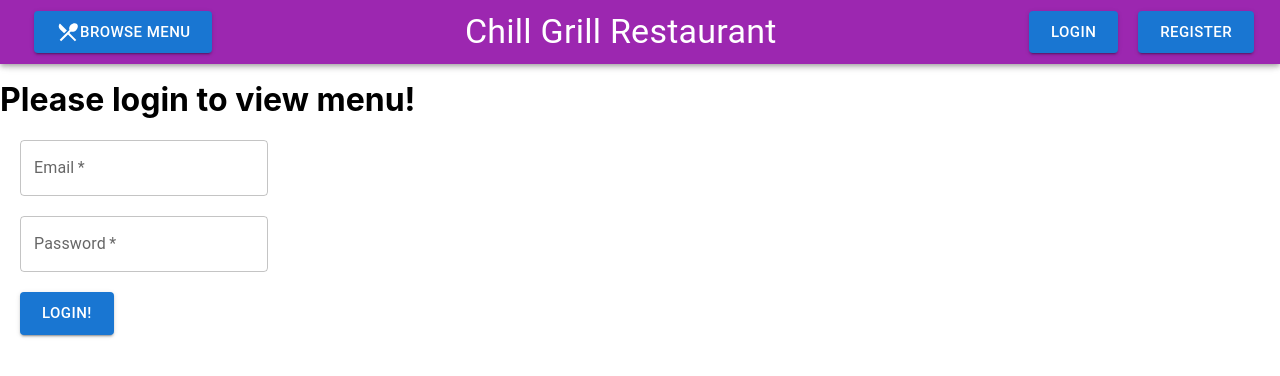
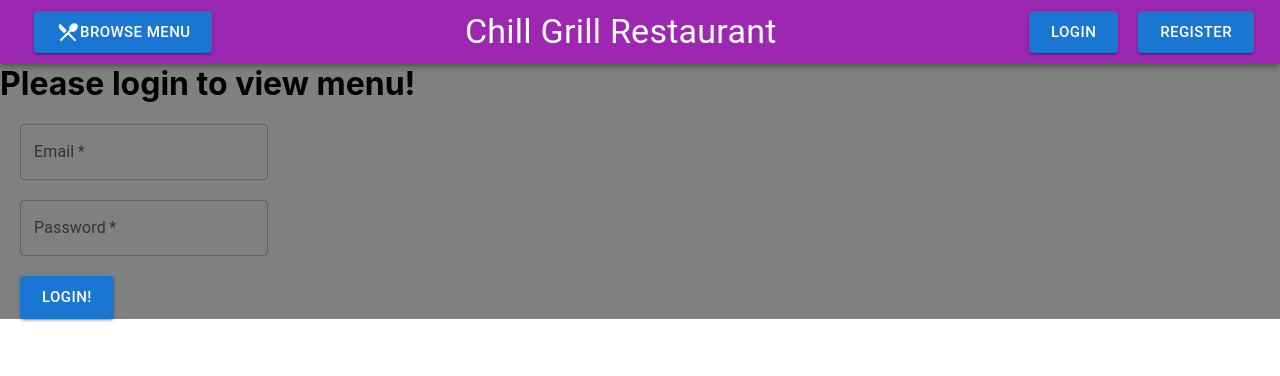
Before and after one commit to youssefrag/chill-grill-app, a React (Create React App) app in the folder client/: page /cart in a window 1280 px wide. Shown: the top 376 px of the page. Built offline with nearby package versions, Linux system fonts and the light colour scheme.

Commit message:
refactor app styling into mui

```diff
--- a/client/src/App.js
+++ b/client/src/App.js
@@ -11,16 +11,24 @@ import RegistrationPage from "./components/RegistrationPage";
 import MenuPage from "./components/MenuPage";
 import Cart from "./components/Cart"
 import SubmitPage from "./components/SubmitPage";
+import { makeStyles } from "@mui/styles";
 
-import './App.css';
+const useStyles = makeStyles({
+  root: {
+    marginTop: '64px',
+    background: 'grey',
+  },
+});
 
 function App() {
+
+  const classes = useStyles();
 
   const isLoggedIn = Cookies.get('user_id') && Cookies.get('chillgrillsession')
   const [isUserLoggedIn, setUserLoggedIn] = useState(isLoggedIn);
 
   return (
-    <div className="App">
+    <div className={classes.root}>
       <UserContextProvider isUserLoggedIn={isUserLoggedIn} setUserLoggedIn={setUserLoggedIn}>
         <header className="App-header">
           <Navbar />
--- a/client/src/components/Cart.jsx
+++ b/client/src/components/Cart.jsx
@@ -5,11 +5,13 @@ import DeleteIcon from '@mui/icons-material/Delete';
 import axios from "axios";
 import { UserContext } from '../context/userContext';
 import { makeStyles } from "@mui/styles";
+import { grey } from "@mui/material/colors";
 
 const useStyles = makeStyles({
   root: {
     marginLeft: '20px',
     marginRight: '20px',
+    background: 'grey',
   },
   addRemoveBtn: {
     borderRadius: 28,
@@ -81,7 +83,7 @@ export default function Cart(props) {
     if (item.quant > 0) {
 
       return(
-        <div className={classes.root}>
+        <div>
           <Box
             sx={{
               display: 'flex',
```
